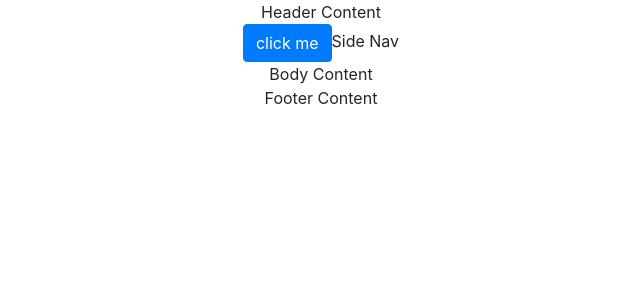
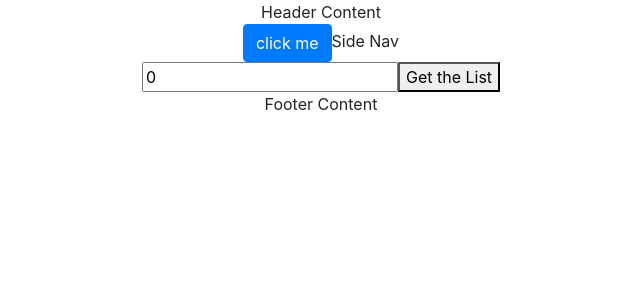
Before and after one commit to saipraneeth1294/newreact, a React (Create React App) app: page / in a window 1280 px wide. Shown: the top 300 px of the page, without its empty margins (319-959 px from the left). Built offline with nearby package versions, Linux system fonts and the light colour scheme.

Commit message:
DropDown Chnages

```diff
--- a/src/Testing/Body.js
+++ b/src/Testing/Body.js
@@ -1,10 +1,11 @@
 import React, { Component } from 'react';
+import InputField from './DropDowns/InputField';
 
 class Body extends Component {
     render() {
         return (
             <div>
-                Body Content
+               <InputField/>
             </div>
         );
     }
--- /dev/null
+++ b/src/Testing/DropDowns/CustomeDropDowns.js
@@ -0,0 +1,42 @@
+import React, { useState,useReducer } from 'react';
+
+function CustomeDropDowns(props) {
+    let[drpVal,setDrpVal]=useState([]);
+    let dropDownChange=(e)=>{
+        let k=e.target.value;
+        let name=e.target.className;
+       // let val=[...drpVal];
+        //val[e.target.className]=e.target.value;
+        // setDrpVal([...drpVal,
+        //     [e.target.className]=e.target.value
+        // ]);
+        setDrpVal(prev=>({...prev,[name]:k}));
+        //console.log(drpVal);
+    };
+
+    return (
+        <div>
+
+            <select className='Count' val={1} onChange={dropDownChange}>
+                <option>1</option>
+                <option>2</option>
+                <option>3</option>
+            </select>
+
+            <select className='Name' val={2} onChange={dropDownChange}>
+                <option>Test1</option>
+                <option>Test2</option>
+                <option>Test3</option>
+            </select>
+
+            <select className='Display' val={3} onChange={dropDownChange}>
+                <option>Test11</option>
+                <option>Test22</option>
+                <option>Test33</option>
+            </select>
+        </div>
+    );
+
+}
+
+export default CustomeDropDowns;
--- /dev/null
+++ b/src/Testing/DropDowns/InputField.js
@@ -0,0 +1,46 @@
+import React, { Component } from 'react';
+import CustomeDropDowns from './CustomeDropDowns';
+
+
+class InputField extends Component {
+    constructor(){
+        super();
+        this.state={
+            inputValue:0,
+            arrayVal:[]
+        };
+    }
+
+    onButtonClick(){
+        console.log(this.state.arrayVal);
+    }
+    render() {
+        let ListDrp=[];
+        for(let i=0;i<this.state.inputValue;i++){
+            ListDrp.push(
+                <CustomeDropDowns key={i} arrayVal={this.state.arrayVal}/>
+            );
+        }
+        return (
+            <div>
+                <div>
+                <input type='Text'
+                placeholder='Enter number' value={this.state.inputValue}
+                 onChange={(e)=>{this.setState({inputValue:e.target.value})}}
+                />
+                <button onClick={()=>this.onButtonClick()}>Get the List</button>
+                </div>
+                <div>
+                    {
+
+                        ListDrp
+                    }
+
+                </div>
+
+            </div>
+        );
+    }
+}
+
+export default InputField;
```
